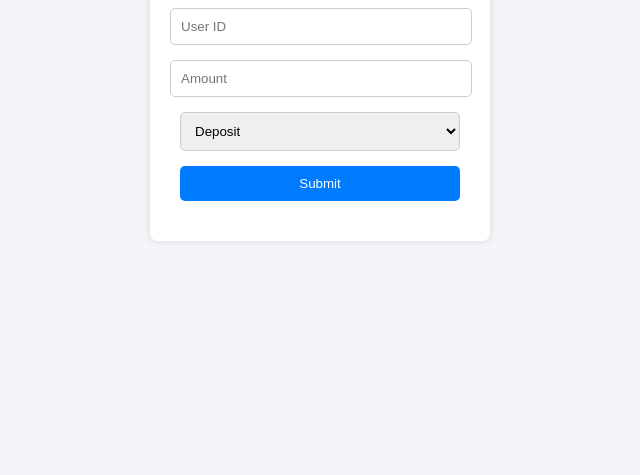
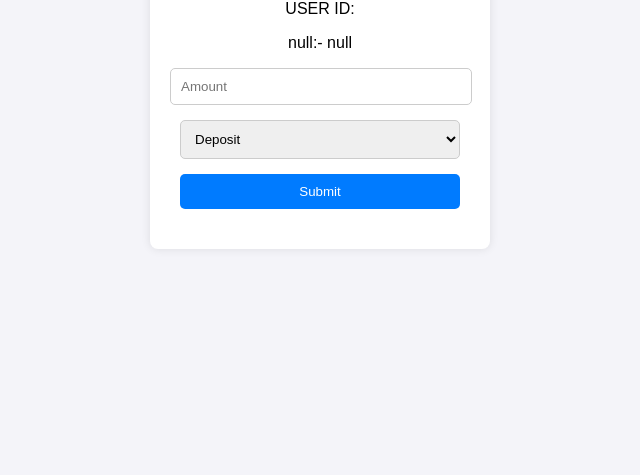
Before and after one commit to Saksham86/fintech_project, a website: page fintech_frontend/dashboard.html in a window 1280 px wide. Shown: the part 325-800 px from the top of the page, without its empty margins (320-960 px from the left). Drawn offline with Linux system fonts and the light colour scheme.

Commit message:
project done

```diff
--- a/fintech_frontend/dashboard.html
+++ b/fintech_frontend/dashboard.html
@@ -11,7 +11,7 @@
         <h1>Fintech Platform</h1>
         <form id="transactionForm">
             <div class="input-group">
-                <input type="number" id="userId" placeholder="User ID" required>
+                USER ID: <div id="userid"></div>
             </div>
             <div class="input-group">
                 <input type="number" id="amount" placeholder="Amount" required>
--- a/fintech_frontend/script.js
+++ b/fintech_frontend/script.js
@@ -1,10 +1,17 @@
+const userID=document.getElementById('userid');
+const userId = localStorage.getItem("id");
+    const userName=localStorage.getItem("name");
+    userID.innerHTML=`<p> ${userId}:- ${userName} </p>`;
 document.getElementById('transactionForm').addEventListener('submit', async function(event) {
     event.preventDefault();
 
-    const userId = document.getElementById('userId').value;
+
+
     const amount = document.getElementById('amount').value;
     const type = document.getElementById('type').value;
     const resultDiv = document.getElementById('result');
+
+
 
     try {
         const response = await fetch('http://localhost:3000/transaction', {
--- a/fintech_frontend/signin.js
+++ b/fintech_frontend/signin.js
@@ -20,7 +20,12 @@ document.getElementById('loginForm').addEventListener('submit', async function(e
         const result = await response.json();
 
         if (response.ok) {
+            //console.log(result);
+            localStorage.setItem("id", result.id);
+            localStorage.setItem("name",result.name);
+
             messageDiv.innerHTML = `<p style="color: green;">${result.message}</p>`;
+
             window.location.href = 'dashboard.html';  // Redirect to dashboard
         } else {
             messageDiv.innerHTML = `<p style="color: red;">${result.message}</p>`;
```
Also changed, not shown: fintech_backend/index.js (+5 -2 lines).
